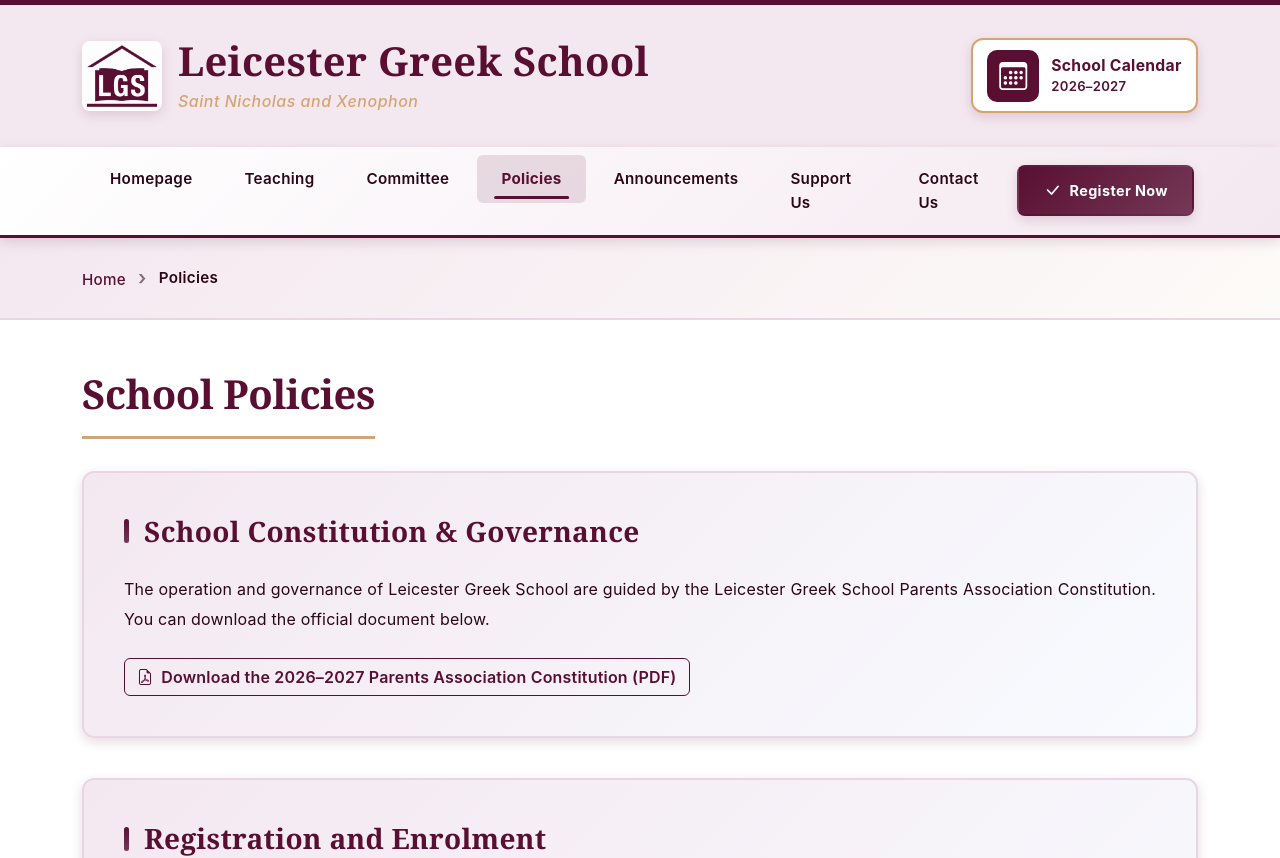
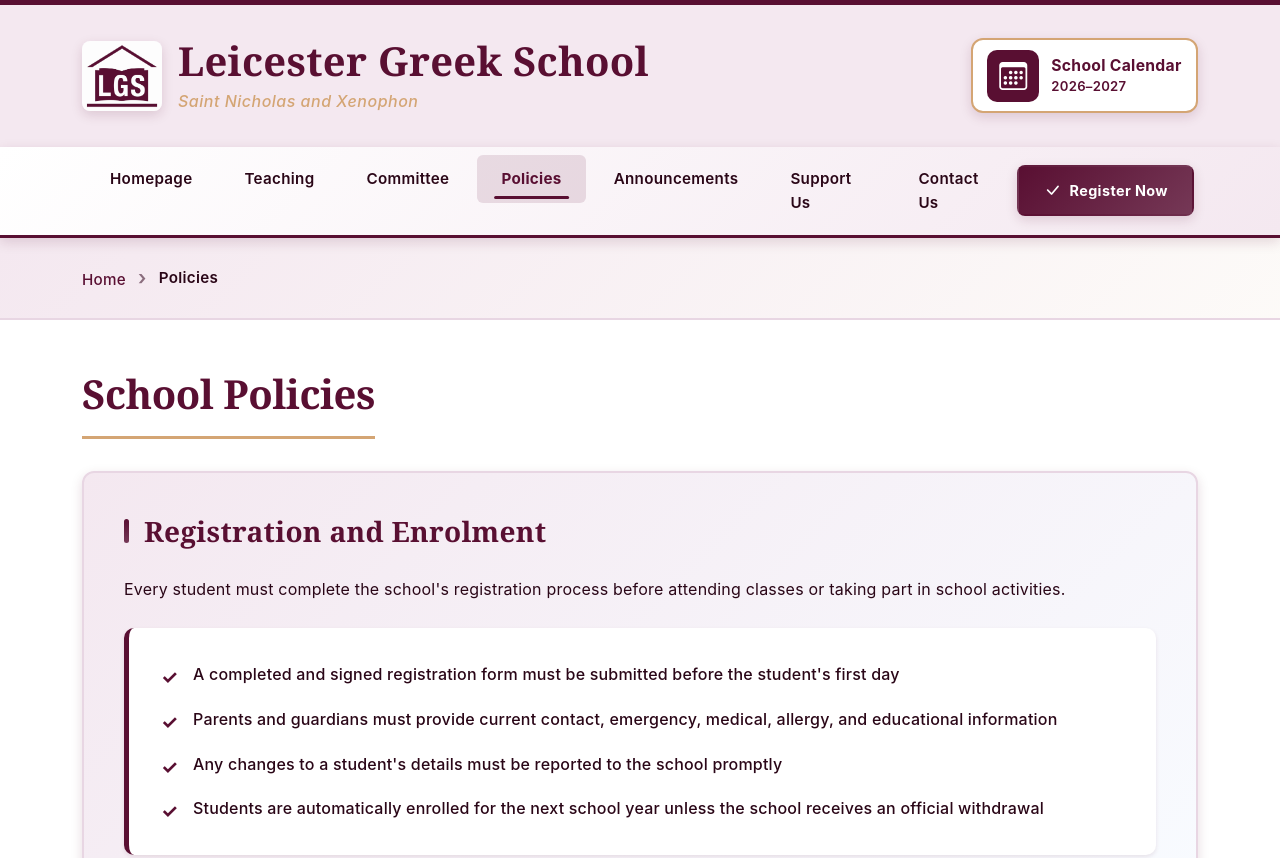
Before and after one commit to Leicester-Greek-School/website, a Vue app: page /policies in a window 1280 px wide. Shown: the top 858 px of the page. Built offline with nearby package versions, Linux system fonts and the light colour scheme.

Commit message:
Move constitution to the committee page

```diff
--- a/src/router/index.js
+++ b/src/router/index.js
@@ -38,9 +38,9 @@ const routes = [
     name: 'Committee',
     component: Committee,
     meta: {
-      title: 'School Committee 2026–2027 & Constitution | Leicester Greek School',
-      description: 'Meet Leicester Greek School’s 2026-2027 volunteer committee, chaired by George Anastasakis, and download the school Parents Association Constitution (PDF).',
-      keywords: 'Leicester Greek School committee, Greek school constitution PDF, Leicester Greek School governance, George Anastasakis, Greek community Leicester'
+      title: 'School Committee 2026–2027 & PA Constitution | Leicester Greek School',
+      description: 'Meet Leicester Greek School’s 2026-2027 volunteer committee, chaired by George Anastasakis, and download the Parents Association (PA) Constitution (PDF).',
+      keywords: 'Leicester Greek School committee, PA constitution PDF, Greek school constitution PDF, Leicester Greek School governance, George Anastasakis, Greek community Leicester'
     }
   },
   {
@@ -58,9 +58,9 @@ const routes = [
     name: 'Policies',
     component: Policies,
     meta: {
-      title: 'School Policies & Constitution | Leicester Greek School',
-      description: 'Leicester Greek School policies covering registration, class placement, health and safety, attendance, complaints, and the 2026–2027 Parents Association Constitution (PDF).',
-      keywords: 'Leicester Greek School policies, Greek school constitution PDF, Greek school registration policy, school health and safety Leicester, school complaints procedure, Greek school privacy policy'
+      title: 'School Policies & Procedures | Leicester Greek School',
+      description: 'Leicester Greek School policies covering registration, class placement, health and safety, attendance, mobile phones, visitor access, fees, data protection and complaints.',
+      keywords: 'Leicester Greek School policies, Greek school registration policy, school health and safety Leicester, school complaints procedure, Greek school privacy policy'
     }
   },
   {
--- a/src/views/Committee.vue
+++ b/src/views/Committee.vue
@@ -70,7 +70,11 @@
           </li>
         </ul>
 
-        <h3 class="section-title">School Constitution</h3>
+        <h3 class="section-title">PA Constitution</h3>
+        <p class="text-justify">
+          The operation and governance of Leicester Greek School are guided by the Leicester Greek School
+          Parents Association Constitution. You can download the official document below.
+        </p>
         <p class="text-justify">
           <a
             class="constitution-download btn btn-outline-primary"
--- a/src/views/Policies.vue
+++ b/src/views/Policies.vue
@@ -14,24 +14,6 @@
 
     <div class="container my-5">
       <h2 class="page-title">School Policies</h2>
-
-      <div class="info-section">
-        <h3 class="section-title">School Constitution &amp; Governance</h3>
-        <p class="text-justify">
-          The operation and governance of Leicester Greek School are guided by the Leicester Greek School
-          Parents Association Constitution. You can download the official document below.
-        </p>
-        <p class="text-justify mb-0">
-          <a
-            class="constitution-download btn btn-outline-primary"
-            href="/docs/Leicester-Greek-school-parents-association-constitution-2026-2027.pdf"
-            download
-          >
-            <i class="bi bi-file-earmark-pdf" aria-hidden="true"></i>
-            Download the 2026–2027 Parents Association Constitution (PDF)
-          </a>
-        </p>
-      </div>
 
       <div class="info-section">
         <h3 class="section-title">Registration and Enrolment</h3>
@@ -233,23 +215,9 @@ export default {
       { name: 'Home', url: 'https://leicestergreekschool.com/' },
       { name: 'Policies', url: 'https://leicestergreekschool.com/policies' }
     ]));
-    injectJsonLd('constitution-policy-doc', {
-      '@context': 'https://schema.org',
-      '@type': 'DigitalDocument',
-      'name': 'Leicester Greek School Parents Association Constitution 2026–2027',
-      'description': 'Official constitution and governance document for the Leicester Greek School Parents Association.',
-      'url': 'https://leicestergreekschool.com/docs/Leicester-Greek-school-parents-association-constitution-2026-2027.pdf',
-      'encodingFormat': 'application/pdf',
-      'publisher': {
-        '@type': 'EducationalOrganization',
-        'name': 'Leicester Greek School',
-        'url': 'https://leicestergreekschool.com'
-      }
-    });
   },
   beforeUnmount() {
     removeJsonLd('breadcrumb-policies');
-    removeJsonLd('constitution-policy-doc');
   }
 };
 </script>
@@ -298,13 +266,6 @@ export default {
 
 .breadcrumb-list a:hover { color: var(--link-hover); border-bottom-color: var(--link-hover); }
 .breadcrumb-list li.active { color: var(--text-dark); font-weight: 600; font-size: 0.95rem; }
-
-.constitution-download {
-  display: inline-flex;
-  align-items: center;
-  gap: 0.5rem;
-  white-space: normal;
-}
 
 .page-title {
   font-size: clamp(1.75rem, 4vw, 2.5rem);
```
Also changed, not shown: llms.txt.
